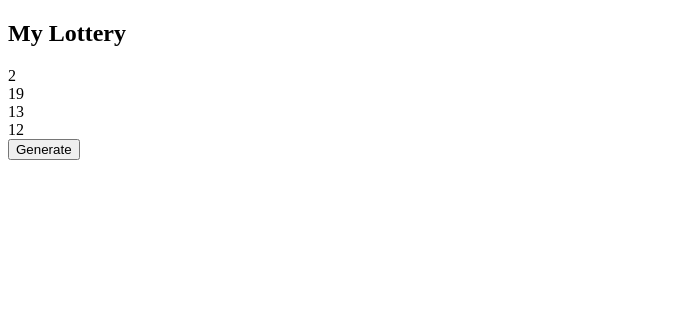
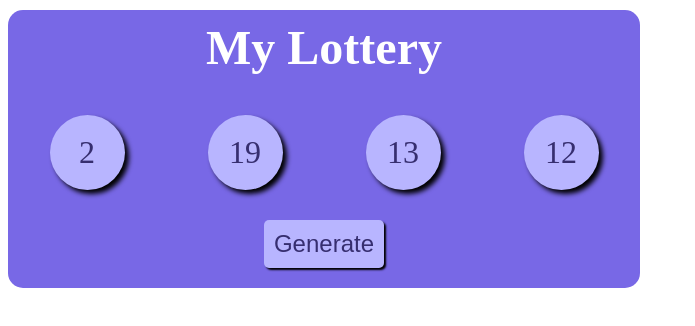
Before and after one commit to nikstern/ReactPractice, a React (Create React App) app: page / in a window 1280 px wide. Shown: the top 326 px of the page, without its empty margins (0-695 px from the left). Built offline with nearby package versions, Linux system fonts and the light colour scheme.

Commit message:
Added some styling

```diff
--- /dev/null
+++ b/src/Section8/Lottery.css
@@ -0,0 +1,35 @@
+.Lottery {
+  width: 50%;
+  text-align: center;
+  background-color: #7868e6;
+  border-radius: 15px;
+}
+
+.Lottery h2 {
+  color: #ffffff;
+  font-size: 3rem;
+  margin-top: 10px;
+  padding-top: 10px;
+}
+
+.Lottery button {
+  padding: 10px;
+  margin-top: 10px;
+  margin-bottom: 20px;
+  background-color: #b8b5ff;
+  border: none;
+  border-radius: 5px;
+  font-size: 1.5rem;
+  color: #362e6f;
+  box-shadow: 2px 2px 2px black;
+}
+
+.Lottery button:hover {
+  background-color: #cac8f8;
+}
+
+.Lottery .Balls {
+  display: flex;
+  justify-content: space-around;
+  margin-bottom: 20px;
+}
--- a/src/Section8/Lottery.js
+++ b/src/Section8/Lottery.js
@@ -1,6 +1,7 @@
 import { Component } from "react";
 import { randomRange } from "../utils";
 import LotteryBall from "./LotteryBall";
+import "./Lottery.css";
 class Lottery extends Component {
   static defaultProps = {
     balls: 4,
@@ -21,7 +22,10 @@ class Lottery extends Component {
   getNumbers() {
     let values = [];
     for (let i = 0; i < this.props.balls; i++) {
-      let value = randomRange(this.props.rangeMin, this.props.rangeMax);
+      let value;
+      do {
+        value = randomRange(this.props.rangeMin, this.props.rangeMax);
+      } while (values.indexOf(value) !== -1);
       values.push(value);
     }
     return values;
@@ -36,9 +40,9 @@ class Lottery extends Component {
       <LotteryBall value={v} />
     ));
     return (
-      <div>
+      <div className="Lottery">
         <h2>{this.props.title}</h2>
-        <div>{lotteryComponents}</div>
+        <div className="Balls">{lotteryComponents}</div>
         <button onClick={this.setNumbers}>Generate</button>
       </div>
     );
--- a/src/Section8/LotteryBall.css
+++ b/src/Section8/LotteryBall.css
@@ -0,0 +1,14 @@
+.Ball {
+  display: flex;
+  justify-content: center;
+  text-align: center;
+  display: block;
+  width: 75px;
+  height: 75px;
+  line-height: 75px;
+  background-color: #b8b5ff;
+  border-radius: 50%;
+  color: #362e6f;
+  font-size: 2rem;
+  box-shadow: 4px 4px 5px black;
+}
--- a/src/Section8/LotteryBall.js
+++ b/src/Section8/LotteryBall.js
@@ -1,4 +1,5 @@
 import { Component } from "react";
+import "./LotteryBall.css";
 class LotteryBall extends Component {
   render() {
     return (
```
